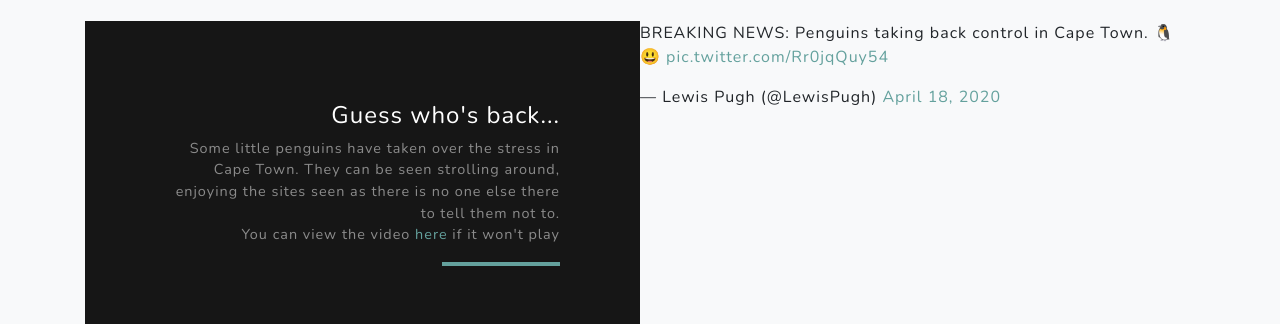
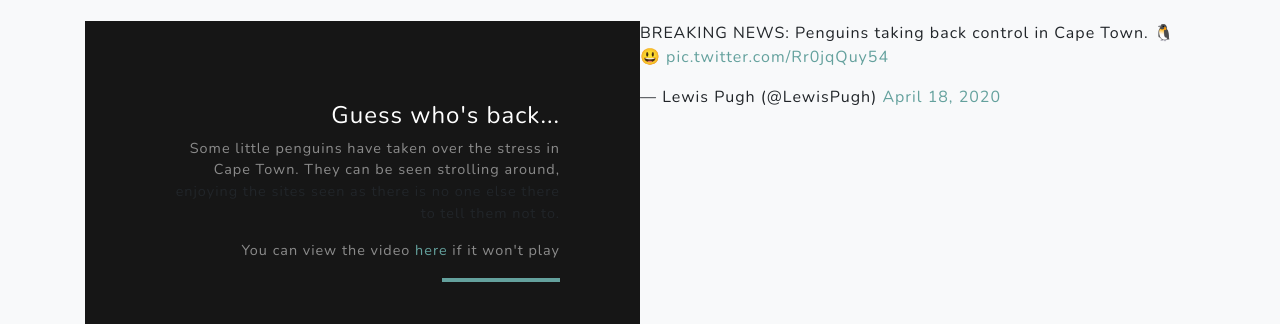
Before and after one commit to AshMeg/Good-news-digest, a website: page index.html in a window 1280 px wide. Shown: the part 1640-1964 px from the top of the page. Drawn offline with nearby package versions, Linux system fonts and the light colour scheme.

Commit message:
added para

```diff
--- a/index.html
+++ b/index.html
@@ -63,7 +63,7 @@
             <div class="d-flex h-100">
               <div class="project-text w-100 my-auto text-center text-lg-right">
                 <h4 class="text-white">Guess who's back...</h4>
-                <p class="mb-0 text-white-50">Some little penguins have taken over the stress in Cape Town. They can be seen strolling around, enjoying the sites seen as there is no one else there to tell them not to.  </p>
+                <p class="mb-0 text-white-50">Some little penguins have taken over the stress in Cape Town. They can be seen strolling around, <p>enjoying the sites seen as there is no one else there to tell them not to. </p> </p>
                   <p class="mb-0 text-white-50">You can view the video <a href="https://twitter.com/LewisPugh/status/1251478981142097920" target="_blank">here</a> if it won't play</p>
                 <hr class="d-none d-lg-block mb-0 mr-0">
               </div>
```
